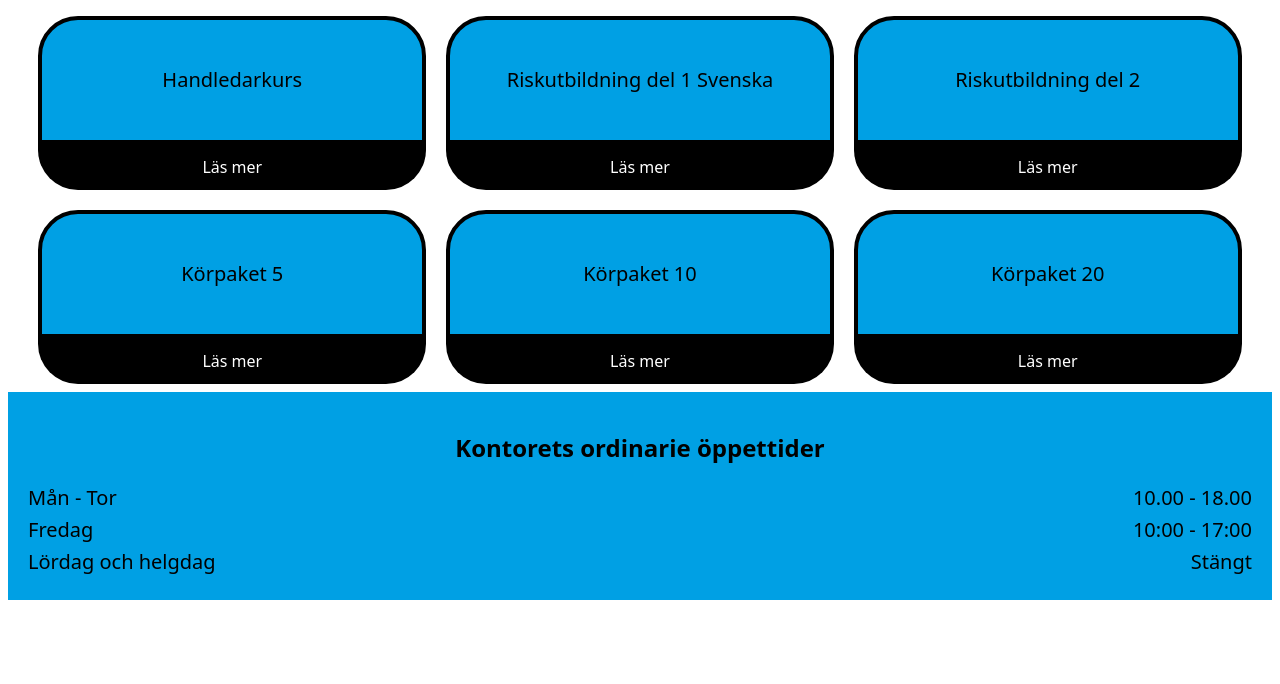
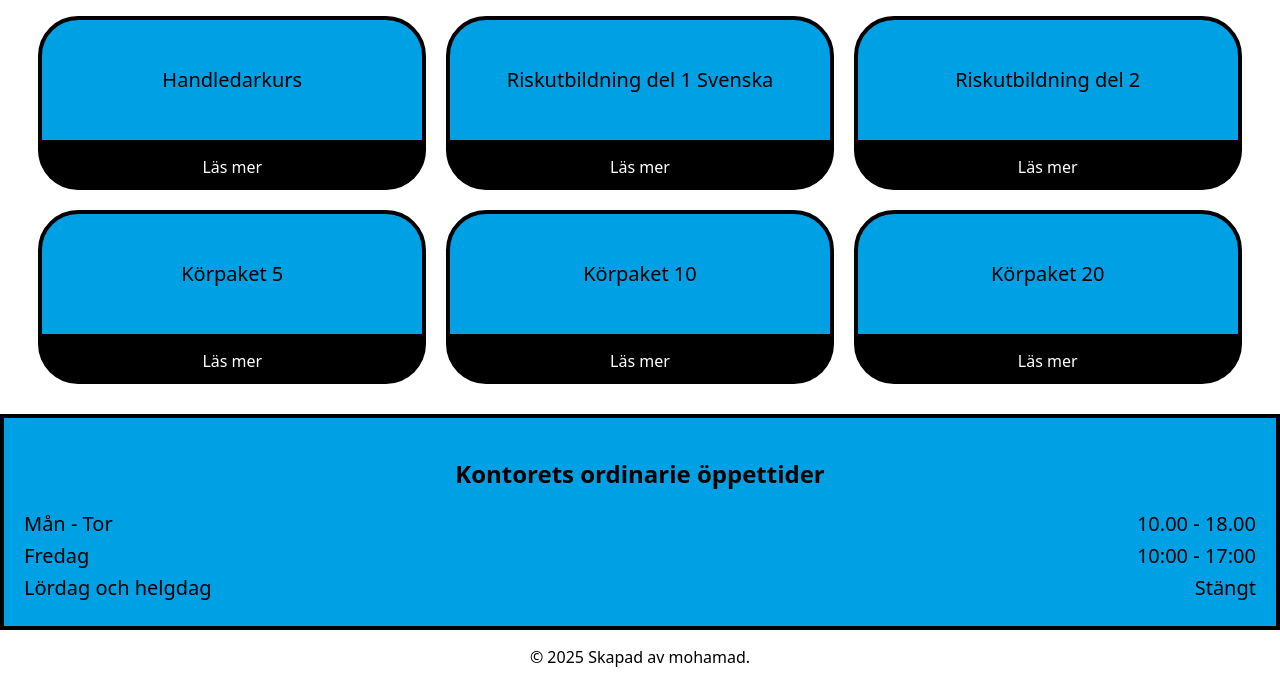
Before and after one commit to MohaSY-07/Moha-trafikskolan, a plain HTML site: page index.html in a window 1280 px wide. Shown: the part 1110-1794 px from the top of the page. Before the commit the page ends 1718 px from the top, so only its background shows below. Drawn offline with Linux system fonts and the light colour scheme.

Commit message:
footer part

```diff
--- a/index.html
+++ b/index.html
@@ -73,7 +73,11 @@
         <p>Lördag och helgdag <span>Stängt</span></p>
       </div>
 
-
+      <footer class="foter">
+        <div>
+          <p>&copy; 2025 Skapad av mohamad.</p>
+        </div>
+      </footer>
 
 
 </body>
--- a/styles.css
+++ b/styles.css
@@ -34,6 +34,11 @@ nav ul li a {
     color: white;
     text-decoration: none;
     background-color: blue;
+    border-radius: 20px 20px 20px 20px;
+    padding: 10px 20px;
+    border: 4px solid black;
+
+
   }
 
 .container {
@@ -95,9 +100,10 @@ nav ul li a {
 
 .tid {
   width: auto;
+  margin-top: 30px;
   background:#00a0e4;
   padding: 20px;
-  border: 8px solid white;
+  border: 4px solid black;
 }
 
 .tid h2 {
@@ -113,7 +119,13 @@ nav ul li a {
 
 }
 
+.foter {
+  text-align: center;
+  font-weight: 500;
+}
+
 @media (max-width: 601px) {
+
   .kurser {
       grid-template-columns: 1fr;
   }
```
Also changed, not shown: About.html (+7 -0 lines), Bokning.html (+7 -0 lines), Kurser.html (+10 -0 lines), kontakt.html (+6 -0 lines).
